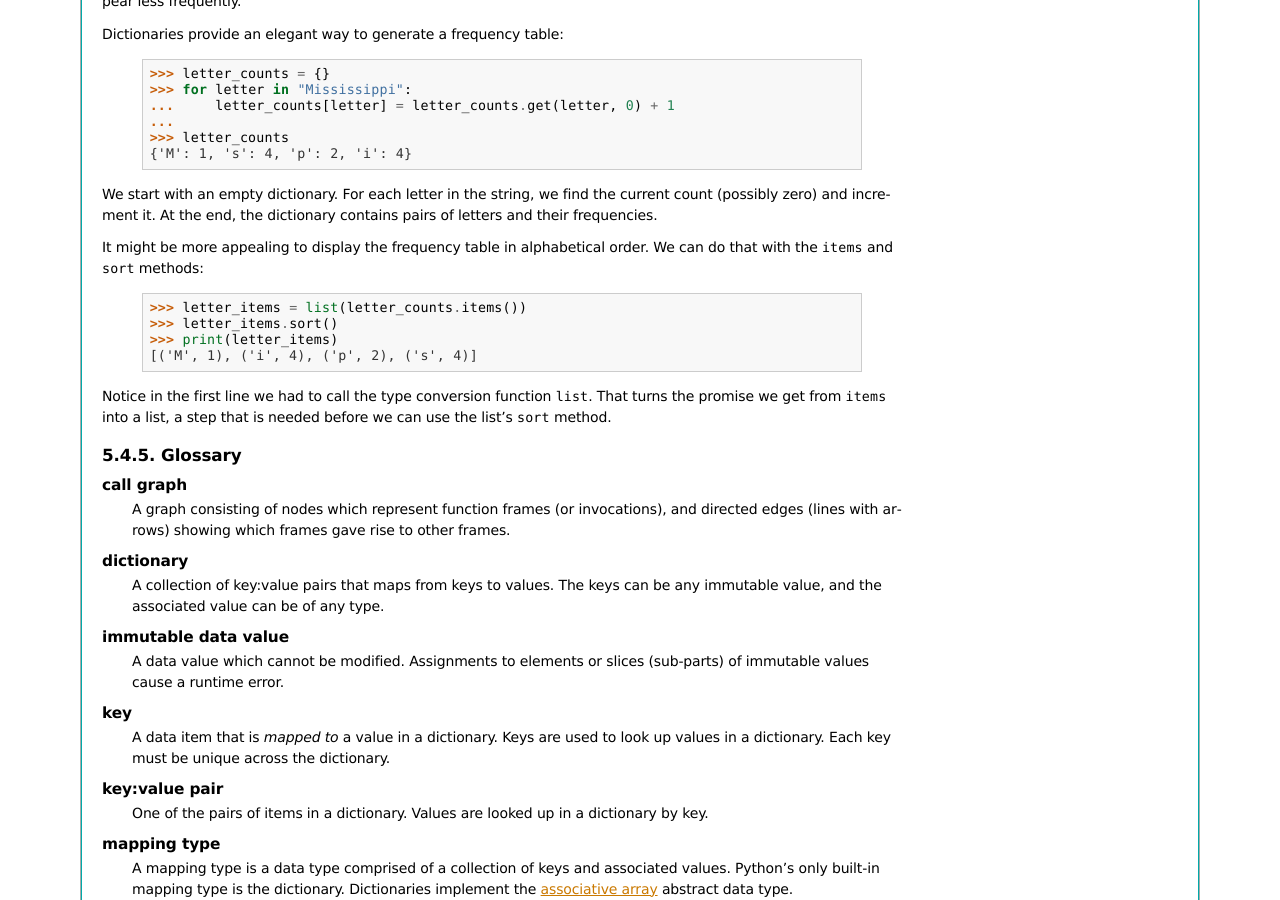
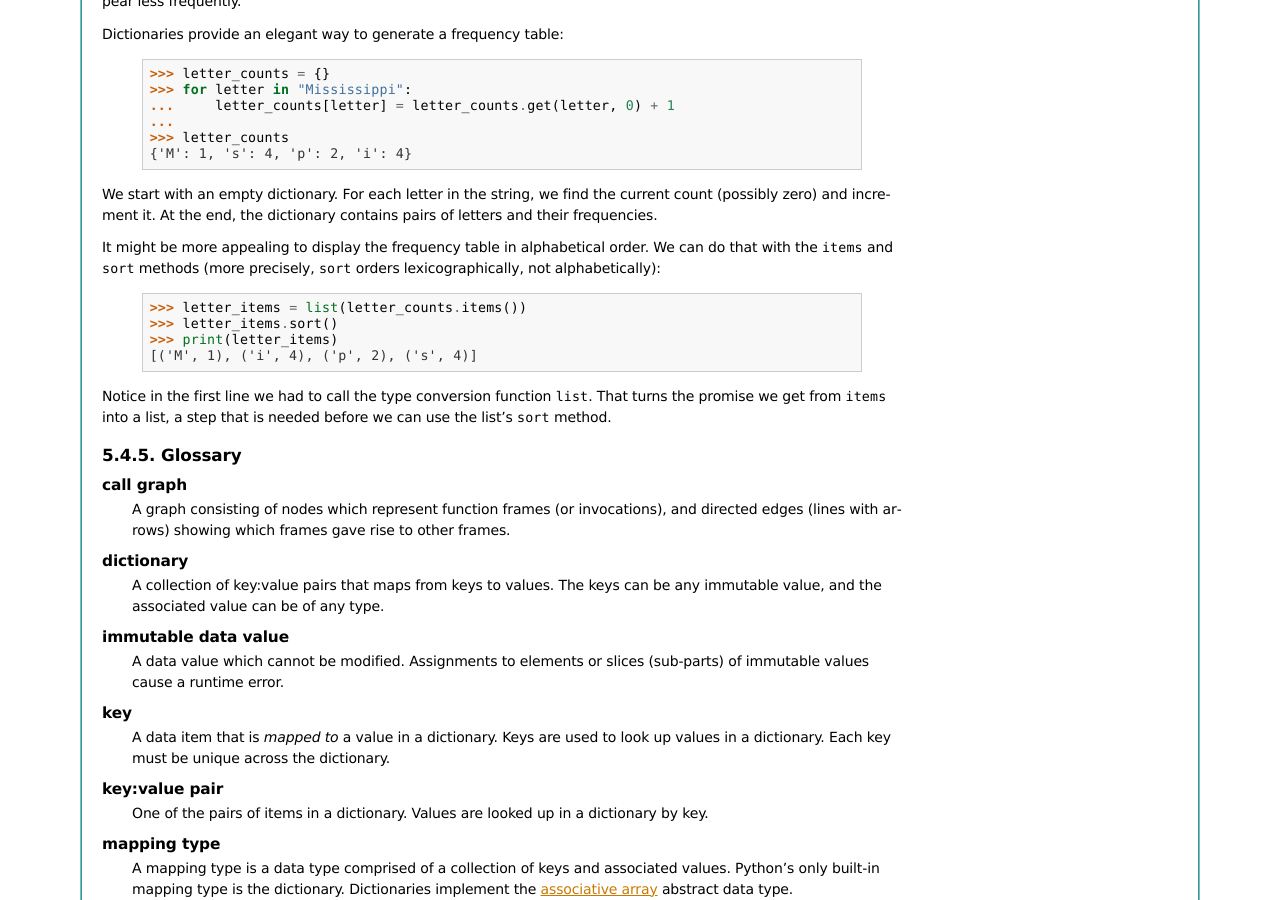
Before and after one commit to HowToThink/HowToThink, a Sphinx documentation site: the page built from source/PvL_05.rst, in a window 1280 px wide and 900 px high, scrolled down 39450 px. Built offline with Sphinx 7.4.7, drawn with Linux system fonts in a browser that asks for light colours; formulas are drawn with MathJax 3.

Commit message:
Minor cleanup of chapter 5

```diff
--- a/source/PvL_05.rst
+++ b/source/PvL_05.rst
@@ -3028,7 +3028,8 @@
 contains pairs of letters and their frequencies.
 
 It might be more appealing to display the frequency table in alphabetical order. We
-can do that with the ``items`` and ``sort`` methods:
+can do that with the ``items`` and ``sort`` methods (more precisely, ``sort`` orders
+lexicographically, not alphabetically):
 
     .. sourcecode:: python3
 
```
Also changed, not shown: other parts of source/PvL_05.rst (+2 -2 lines).
